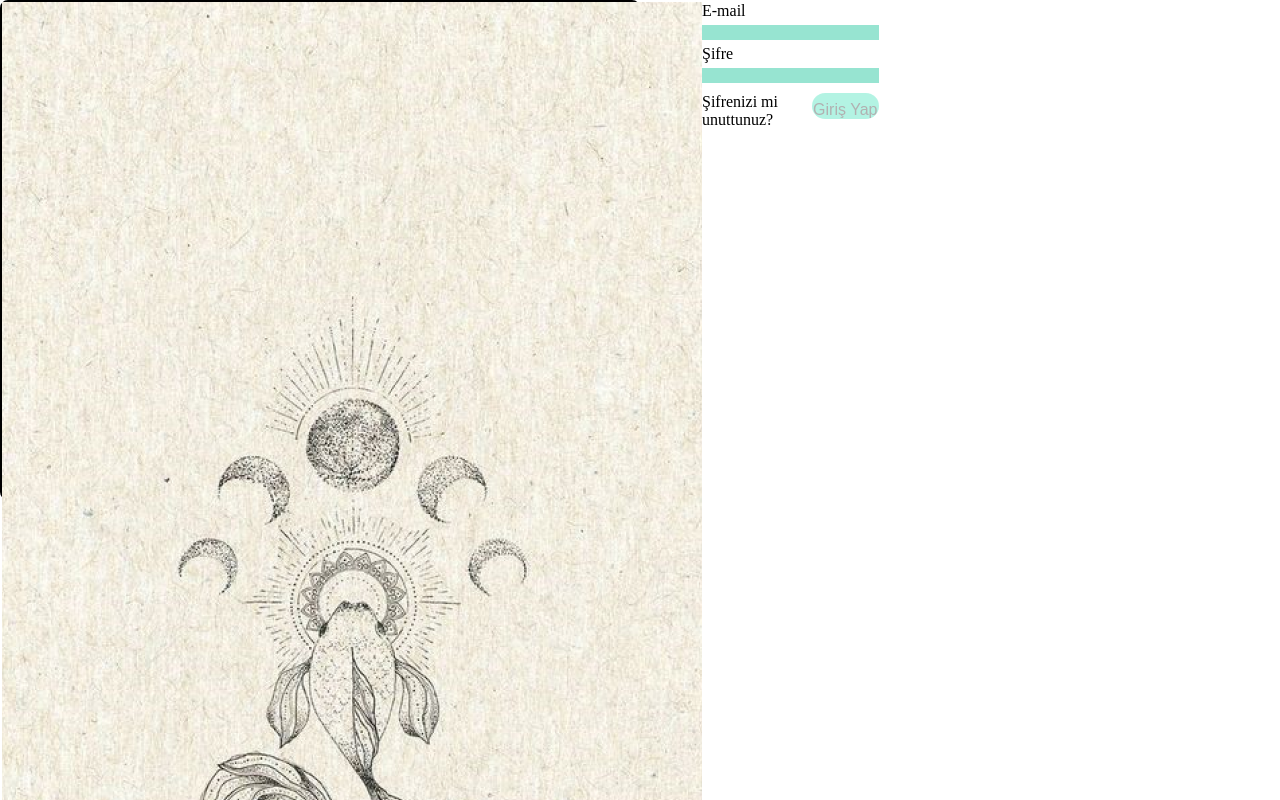
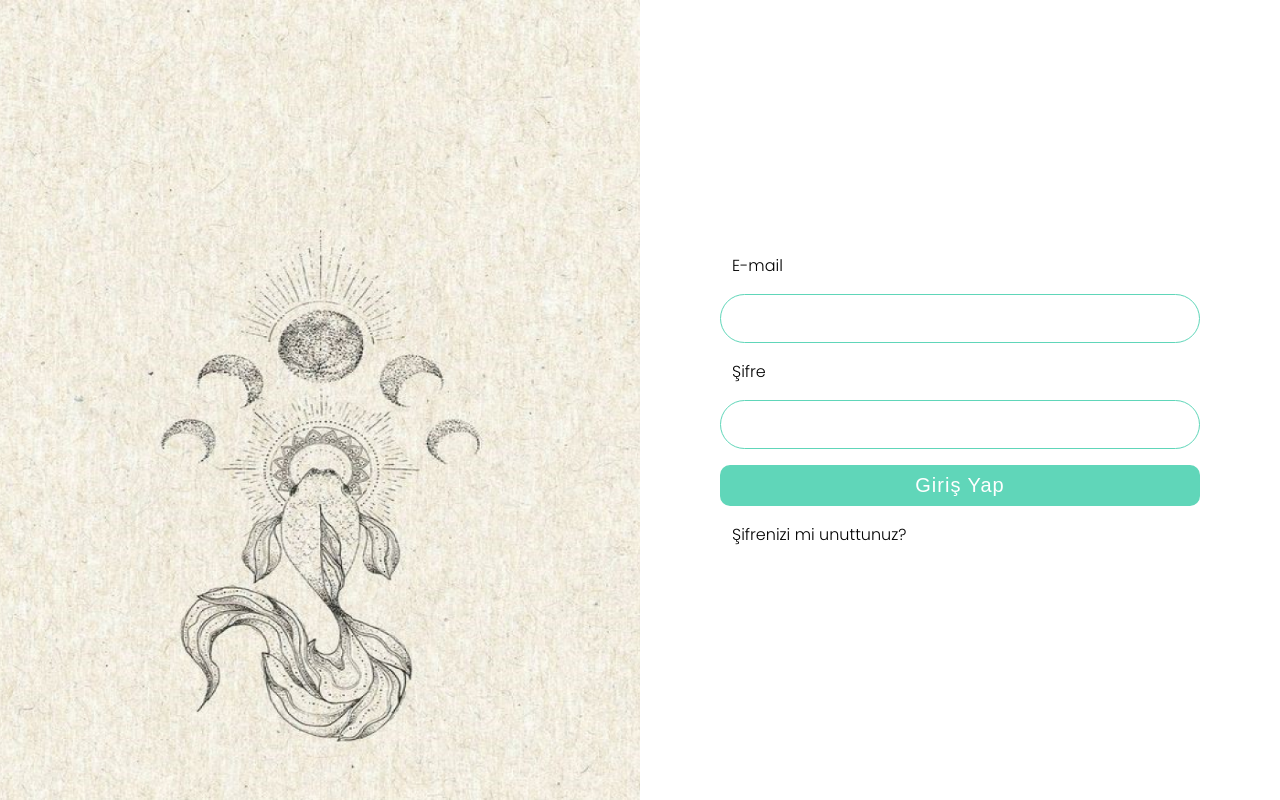
Before and after one commit to enescakar2148/tez, a React (Create React App) app: page /login in a window 1280 px wide. Shown: the top 800 px of the page. Built offline with nearby package versions, Linux system fonts and the light colour scheme.

Commit message:
login page Enes

```diff
--- a/src/Components/Login.js
+++ b/src/Components/Login.js
@@ -5,27 +5,24 @@ import loginp from '../images/login1.png';
 export default class Login extends Component {
     render() {
         return (
-            <div className="container">
+            <div className="login-swapper">
                 <div className="photo">
-                    <img src={loginp} />
+                    <img src={loginp} id='login-photo' />
                 </div>
-                <div className="content">
+                <div className="inputs">
 
-                    <label className="label1" for="fname">E-mail </label>
-                    <input className="labelx" type="text" id="fname" name="fname" />
-                        <label for="lname">Şifre</label>
-                        <input type="text" className="labelx" id="lname" name="lname" />
-                        <div className='btn-b'>
-                        <label for="lname">Şifrenizi mi unuttunuz?</label>
-                        <button className="buttonx" > Giriş Yap </button>
-                        </div>
+                <label className="input-text" for="fname">E-mail </label>
+                <input className="input" type="text" id="fname" name="fname" />
 
-                        </div>
+                <label className="input-text" for="input">Şifre</label>
+                <input className="input" type="text" id="lname" name="lname" />
 
+                <button className="buttonx" > Giriş Yap </button>
+                <label className="input-text" for="input">Şifrenizi mi unuttunuz?</label>
+                </div>
 
+            </div>
 
-                    </div>
-
-                        )
+        )
     }
 }
--- a/src/css/Login.css
+++ b/src/css/Login.css
@@ -1,56 +1,71 @@
 @import url("../css/Colurs.css");
 
 @font-face {
-    font-family: poppins-regular;
-    src: url("../fonts/Poppins-Regular.otf");
+    font-family: poppins-light;
+    src: url("../fonts/Poppins-Light.otf");
 }
 
-.container{
+.login-swapper{
 display:flex;
-
-
+height: 100vh;
+width: 100%;
 }
 .photo{
 display: flex;
 
+width: 100%;
+}
+#login-photo{
+  width: 100%;
+  background-size: contain;
+}
 
+.input-text{
+  width: 75%;
+  padding-left: .75rem;
+  font-family: poppins-light;
+}
 
+.input{
+  width: 75%;
+  border: 1px solid var(--LIGHT-GREEN);
+  border-radius: 25px;
+  padding: 1rem 1.25rem 1rem 1.25rem;
+  color: #000000;
+  transition: .2s;
+  margin: 1rem .25rem;
 }
-.content{
+.input:focus{
+  outline: none;
+  background-color: var(--LIGHT-GREEN);
+  color: var(--WHITE);
+}
+.inputs{
 display: flex;
 flex-direction: column;
+justify-content: center;
+align-items: center;
+width: 100%;
+}
 
+.buttonx{
+  background-color: var(--LIGHT-GREEN);
+  padding: .5rem .75rem;
+  width: 75%;
+  border: 1px solid transparent;
+  outline: none;
+  border-radius: 10px;
 
+  color: #fff;
+  font-size: 1.25rem;
+  letter-spacing: 1px;
+  margin: 0 0 1rem 0;
+  cursor: pointer;
+  transition: .2s;
+}
 
+.buttonx:hover{
+  border: 1px solid var(--LIGHT-GREEN);
+  background-color: transparent;
+  color: var(--LIGHT-GREEN);
 }
-.labelx{
-
-  margin-top: 5px;
-    margin-bottom: 5px;
-    background: rgba(96, 214, 185, 0.65);
-    border: none;
-}
-.buttonx{
-  width: 93px;
-height: 26px;
-left: 1095px;
-top: 622px;
-border: none;
-background: #07D9A6;
-opacity: 0.3;
-border-radius: 15px;
-font-style: normal;
-font-weight: normal;
-font-size: 16px;
-line-height: 33px;
-
-color: #000000;
-display: flex;
-justify-content: center;
-
-}
-.btn-b{
-display: flex;
-margin-top: 5px;
-
-}
```
